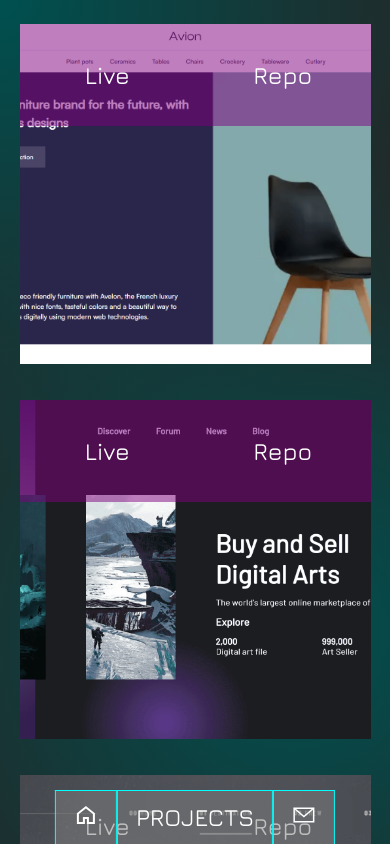
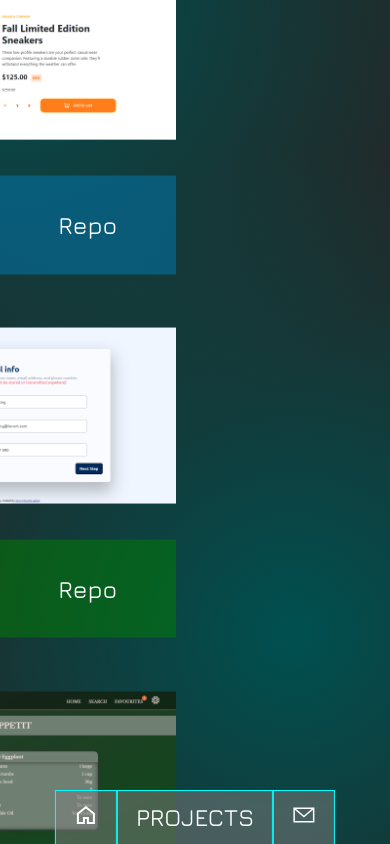
Before and after one commit to gkartsivadze/portfolio_GK, a React (Vite) app: page /projects in a window 390 px wide. Built offline with nearby package versions, Linux system fonts and the light colour scheme.

Commit message:
fixed centering probles Polished code

```diff
--- a/src/components/Loading.jsx
+++ b/src/components/Loading.jsx
@@ -1,10 +1,7 @@
 import React from "react";
 import loadingImg from "../../public/loading.svg"
 
-export default function Loading({ loadedCounter, setLoadingState }) {
-    if(loadedCounter == 9) {
-        setLoadingState(false)
-    }
+export default function Loading({ loadedCounter }) {
     return (
         <div id="loading">
             <img src={loadingImg} alt="Loading..." />
--- a/src/directory/Projects.jsx
+++ b/src/directory/Projects.jsx
@@ -1,6 +1,5 @@
-import React, { useEffect, useState } from "react";
+import React, { useState } from "react";
 
-import useResize from "../hooks/useResize";
 import LookoutAnimation from "../hooks/LookoutAnimation";
 
 import ProjectBlock from "../components/ProjectBlock"
@@ -9,19 +8,13 @@ import Loading from "../components/Loading"
 import { projects } from "../projects.json"
 
 export default function Projects() {
-    const windowWidth = useResize();
-    const animation = LookoutAnimation(windowWidth);
+    const animation = LookoutAnimation();
     const [loadedImagesCounter, setLoadedImagesCounter] = useState(0);
-    const [loadingState, setLoadingState] = useState(true);
-    useEffect(() => {
-        if (loadedImagesCounter == 9) {
-            setLoadingState(false)
-        }
-    }, [loadedImagesCounter])
+
     return (
         <>
-            {loadingState && <Loading />}
-            <section id="projects_section" className={loadingState ? "hidden" : undefined}>
+            {!loadedImagesCounter == 9 && <Loading />}
+            <section id="projects_section" className={loadedImagesCounter == 9 ? undefined : "hidden"}>
                 <div className="projects_wrapper">
                     {
                         projects.map(data => <ProjectBlock loadedEventListener={setLoadedImagesCounter} key={data.id} imgSrc={data.imgSrc} liveLink={data.liveUrl} repoLink={data.repoUrl} />)
--- a/src/hooks/LookoutAnimation.jsx
+++ b/src/hooks/LookoutAnimation.jsx
@@ -1,18 +1,20 @@
 import { useEffect } from "react";
 
-import { gsap, Sine } from "gsap";
+import useResize from "../hooks/useResize";
 
-export default function LookoutAnimation(windowWidth) {
+import { gsap } from "gsap";
+
+export default function LookoutAnimation() {
+    const windowWidth = useResize();
 
     useEffect(() => {
         function mouseMoveHandler(e) {
-            let positionLeft = -(e.pageX - window.innerWidth / 2) / window.innerWidth * 50 + "%";
-            let positionTop = -(e.pageY - window.innerHeight / 2) / window.innerHeight * 50 + "%"
+            let positionLeft = -(e.clientX - window.innerWidth / 2) / window.innerWidth * 60 - 50 + "%";
+            let positionTop = -(e.clientY - window.innerHeight / 2) / window.innerHeight * 60 - 50 + "%"
 
             gsap.to(".projects_wrapper", {
                 "--view-left-position": positionLeft,
-                "--view-top-position": positionTop,
-                ease: Sine
+                "--view-top-position": positionTop
             })
         }
         if(windowWidth > 600) {
--- a/src/index.scss
+++ b/src/index.scss
@@ -283,14 +283,15 @@ main {
 
 .projects_wrapper {
   box-sizing: border-box;
+  left: 50%;
+  top: 50%;
+
   width: 125vw;
   height: 125vh;
 
   position: absolute;
-  left: -12.5rem ;
-  top: -12.5rem ;
 
-  transform: translate(var(--view-left-position, 0%), var(--view-top-position, 0%));
+  transform: translate(var(--view-left-position, -50%), var(--view-top-position, -50%));
 
   display: grid;
   grid-template-columns: repeat(3, 1fr);
@@ -302,11 +303,11 @@ main {
     &:hover {
       box-shadow: inset 0 0 3rem rgba(255, 255, 255, 0.4);
     }
-    height: calc((125vh - 3rem) / 3);
-    width: calc((125vw - 3rem) / 3);
+    height: calc((125vh - 6rem) / 3);
+    width: calc((125vw - 6rem) / 3);
     img {
       width: 100%;
-      height: 100%;
+      max-height: 100%;
       object-fit: cover;
       object-position: top center;
     }
```
